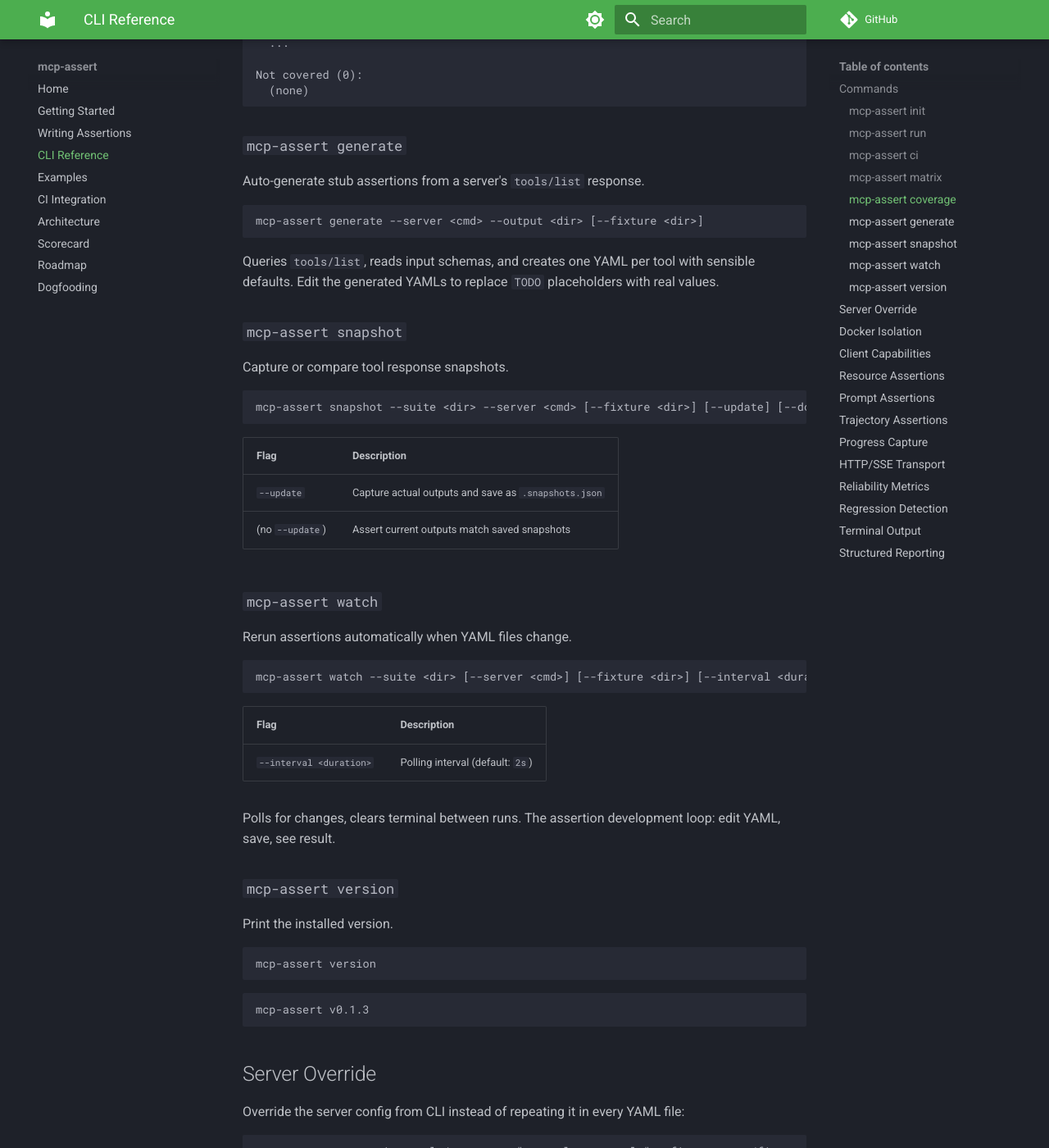
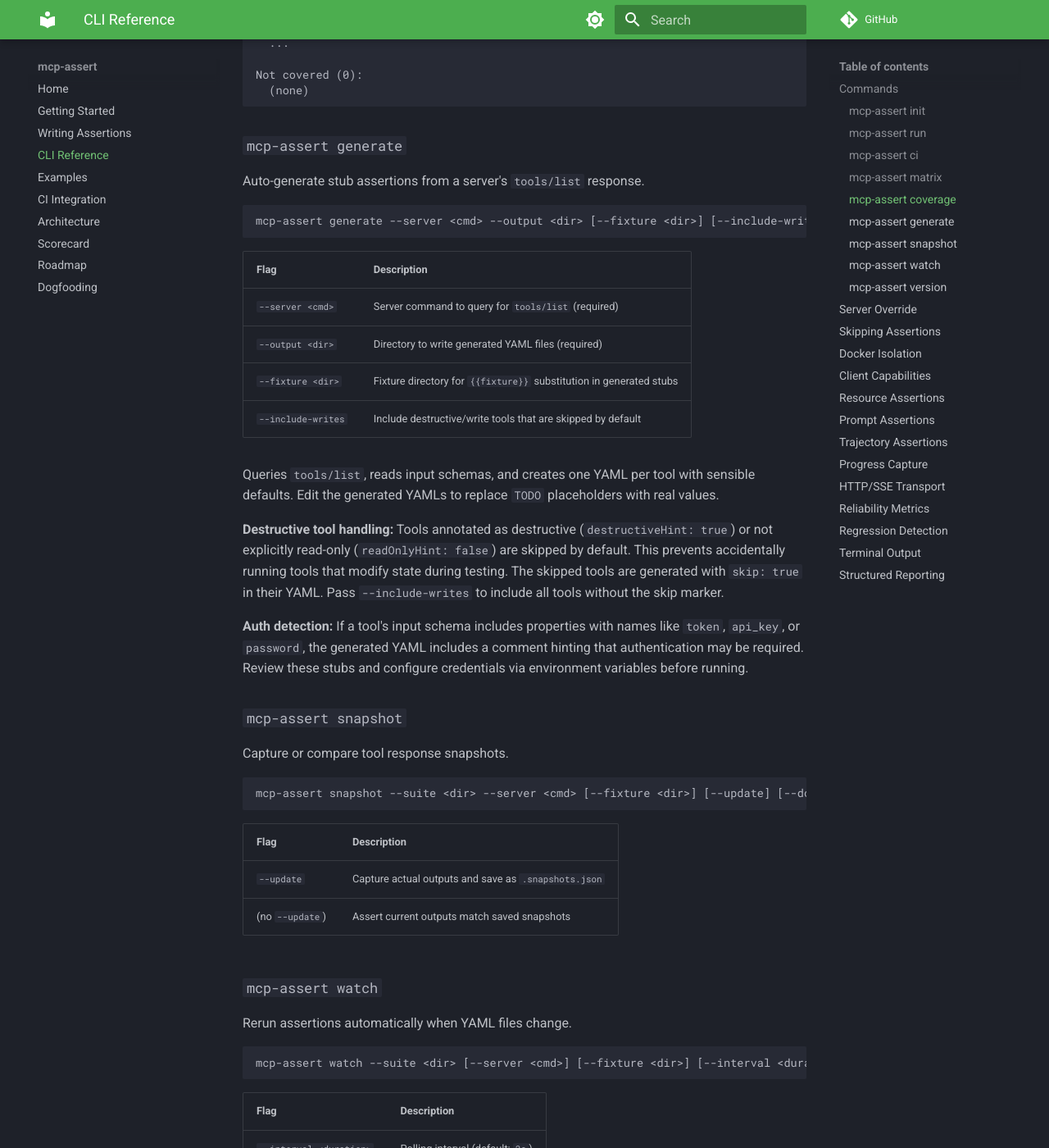
Before and after one commit to blackwell-systems/mcp-assert, an MkDocs documentation site: the page built from docs/cli.md, in a window 1280 px wide and 1400 px high, scrolled down 2334 px. Shown: the whole window at 82% size. Built offline with MkDocs 1.6.1 and Material for MkDocs 9.7.7, drawn with Linux system fonts in a browser that asks for light colours; comment, search, counter and statistics services are not loaded; some of the changed text lies outside the part shown.

Commit message:
docs: update cli.md with generate flags, skip support, and single-file suite

````diff
--- a/docs/cli.md
+++ b/docs/cli.md
@@ -17,12 +17,12 @@
 Execute assertions against an MCP server.
 
 ```bash
-mcp-assert run --suite <dir> [flags]
+mcp-assert run --suite <path> [flags]
 ```
 
 | Flag | Description |
 |------|-------------|
-| `--suite <dir>` | Directory containing assertion YAML files (required) |
+| `--suite <path>` | Directory or single YAML file containing assertions (required) |
 | `--fixture <dir>` | Fixture directory for `{{fixture}}` substitution |
 | `--server <cmd>` | Override server command from CLI instead of per-YAML |
 | `--trials <n>` | Run each assertion N times for reliability metrics |
@@ -42,7 +42,7 @@
 Run with CI-specific exit codes and reporting. Supports all `run` flags plus CI-specific flags:
 
 ```bash
-mcp-assert ci --suite <dir> [flags]
+mcp-assert ci --suite <path> [flags]
 ```
 
 | Flag | Description |
@@ -102,10 +102,21 @@
 Auto-generate stub assertions from a server's `tools/list` response.
 
 ```bash
-mcp-assert generate --server <cmd> --output <dir> [--fixture <dir>]
+mcp-assert generate --server <cmd> --output <dir> [--fixture <dir>] [--include-writes]
 ```
 
+| Flag | Description |
+|------|-------------|
+| `--server <cmd>` | Server command to query for `tools/list` (required) |
+| `--output <dir>` | Directory to write generated YAML files (required) |
+| `--fixture <dir>` | Fixture directory for `{{fixture}}` substitution in generated stubs |
+| `--include-writes` | Include destructive/write tools that are skipped by default |
+
 Queries `tools/list`, reads input schemas, and creates one YAML per tool with sensible defaults. Edit the generated YAMLs to replace `TODO` placeholders with real values.
+
+**Destructive tool handling:** Tools annotated as destructive (`destructiveHint: true`) or not explicitly read-only (`readOnlyHint: false`) are skipped by default. This prevents accidentally running tools that modify state during testing. The skipped tools are generated with `skip: true` in their YAML. Pass `--include-writes` to include all tools without the skip marker.
+
+**Auth detection:** If a tool's input schema includes properties with names like `token`, `api_key`, or `password`, the generated YAML includes a comment hinting that authentication may be required. Review these stubs and configure credentials via environment variables before running.
 
 ### `mcp-assert snapshot`
 
@@ -153,6 +164,26 @@
 ```bash
 mcp-assert run --suite evals/ --server "agent-lsp go:gopls" --fixture test/fixtures/go
 ```
+
+## Skipping Assertions
+
+Add `skip: true` to any assertion YAML to exclude it from `run` and `ci` execution:
+
+```yaml
+name: dangerous tool that modifies state
+skip: true
+server:
+  command: my-server
+assert:
+  tool: delete_everything
+  args: {}
+  expect:
+    not_error: true
+```
+
+Skipped assertions appear as `SKIP` in output and do not count toward pass or fail totals. This is useful for temporarily disabling flaky tests, for assertions that require external services, or for destructive tools that should not run in CI.
+
+The `generate` command automatically sets `skip: true` on tools detected as destructive. Use `--include-writes` to generate stubs without the skip marker.
 
 ## Docker Isolation
 
````
